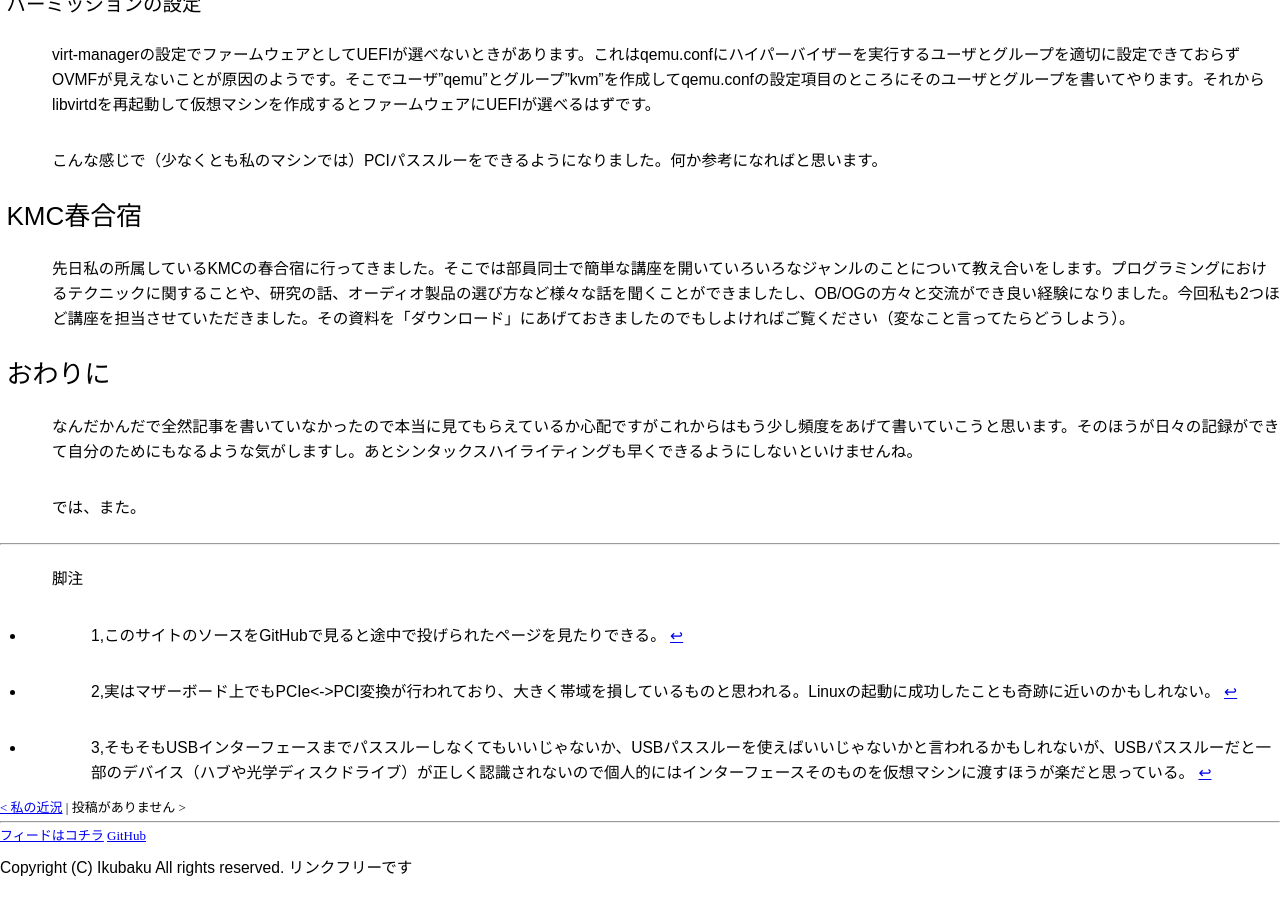
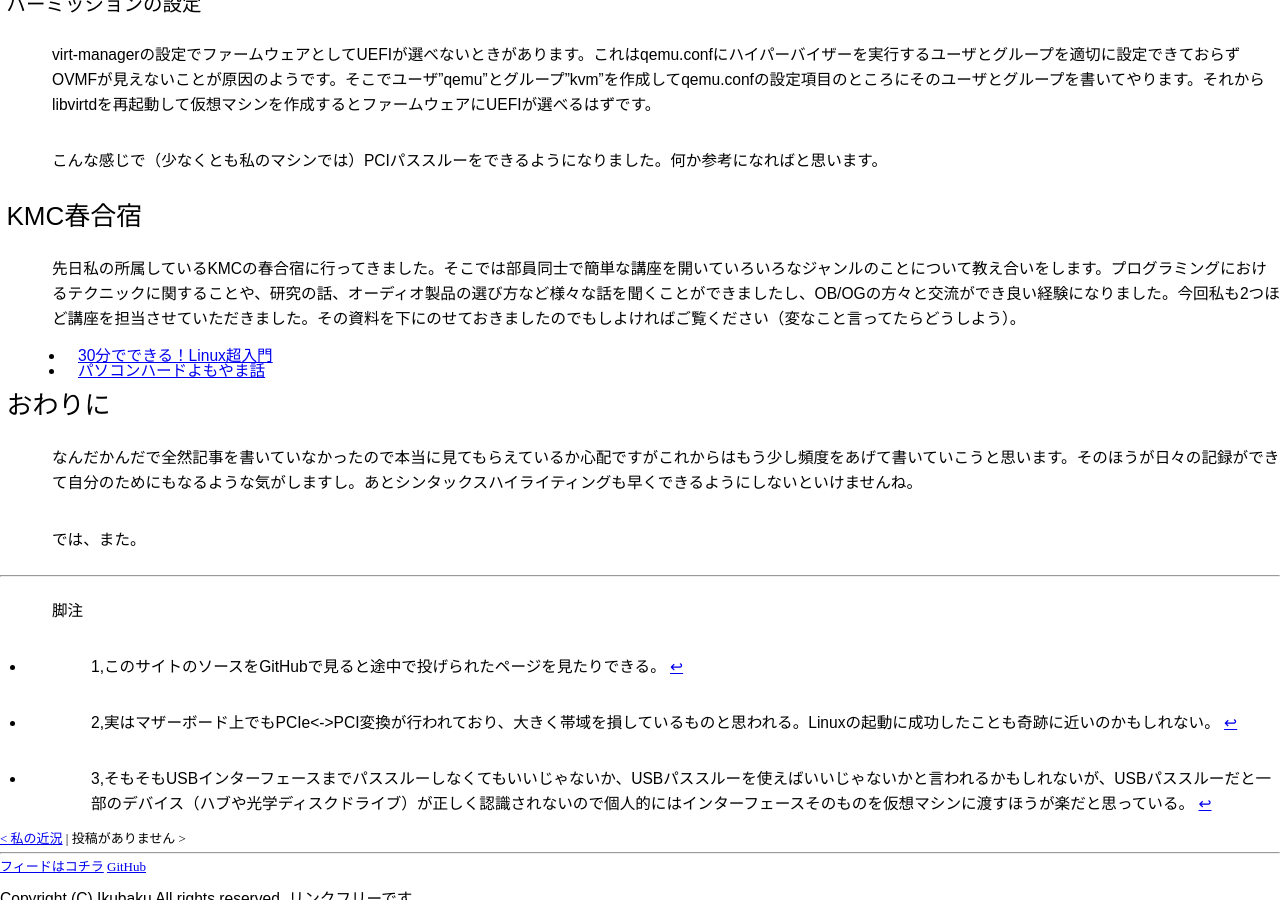
Before and after one commit to H-Teramura/H-Teramura.github.io, a Jekyll site: the page built from _posts/2018-03-22-pci-passthrough-on-z77-machine.md, in a window 1280 px wide and 900 px high, scrolled down 1512 px. Built offline with Jekyll 4.4.1, drawn with Linux system fonts in a browser that asks for light colours.

Commit message:
Update post

```diff
--- a/_posts/2018-03-22-pci-passthrough-on-z77-machine.md
+++ b/_posts/2018-03-22-pci-passthrough-on-z77-machine.md
@@ -49,7 +49,10 @@ virt-managerの設定でファームウェアとしてUEFIが選べないとき
 こんな感じで（少なくとも私のマシンでは）PCIパススルーをできるようになりました。何か参考になればと思います。
 
 ### KMC春合宿
-先日私の所属しているKMCの春合宿に行ってきました。そこでは部員同士で簡単な講座を開いていろいろなジャンルのことについて教え合いをします。プログラミングにおけるテクニックに関することや、研究の話、オーディオ製品の選び方など様々な話を聞くことができましたし、OB/OGの方々と交流ができ良い経験になりました。今回私も2つほど講座を担当させていただきました。その資料を「ダウンロード」にあげておきましたのでもしよければご覧ください（変なこと言ってたらどうしよう）。
+先日私の所属しているKMCの春合宿に行ってきました。そこでは部員同士で簡単な講座を開いていろいろなジャンルのことについて教え合いをします。プログラミングにおけるテクニックに関することや、研究の話、オーディオ製品の選び方など様々な話を聞くことができましたし、OB/OGの方々と交流ができ良い経験になりました。今回私も2つほど講座を担当させていただきました。その資料を下にのせておきましたのでもしよければご覧ください（変なこと言ってたらどうしよう）。
+
+- [30分でできる！Linux超入門](https://www.kmc.gr.jp/~polaris/head-first-linux.pdf)
+- [パソコンハードよもやま話](https://www.kmc.gr.jp/~polaris/random-telling-about-pc_cpy.pdf)
 
 ### おわりに
 なんだかんだで全然記事を書いていなかったので本当に見てもらえているか心配ですがこれからはもう少し頻度をあげて書いていこうと思います。そのほうが日々の記録ができて自分のためにもなるような気がしますし。あとシンタックスハイライティングも早くできるようにしないといけませんね。
```
